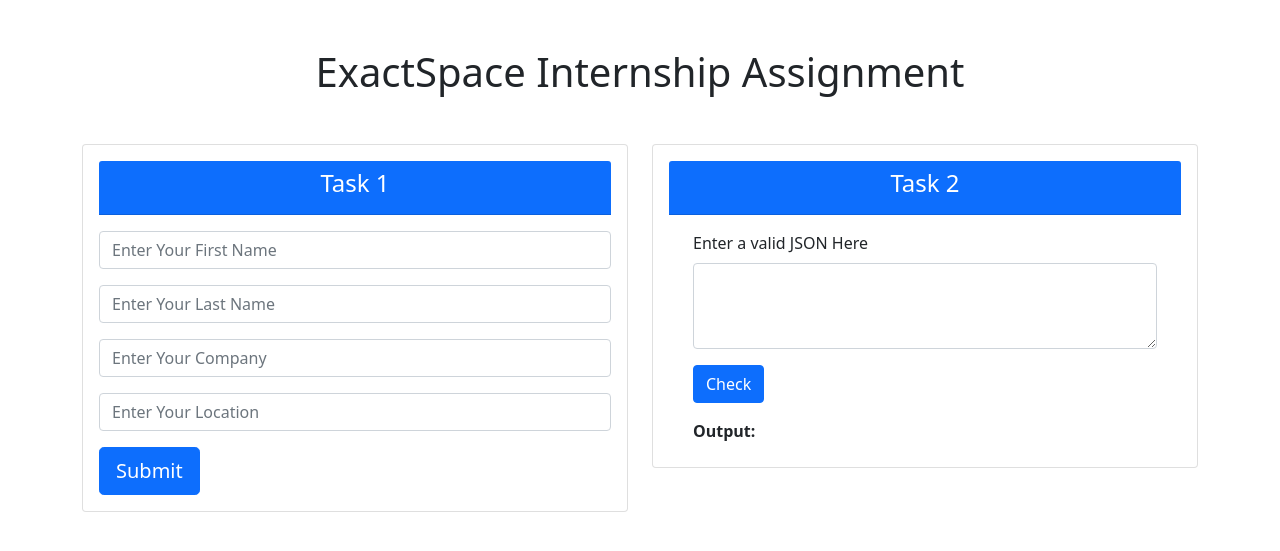
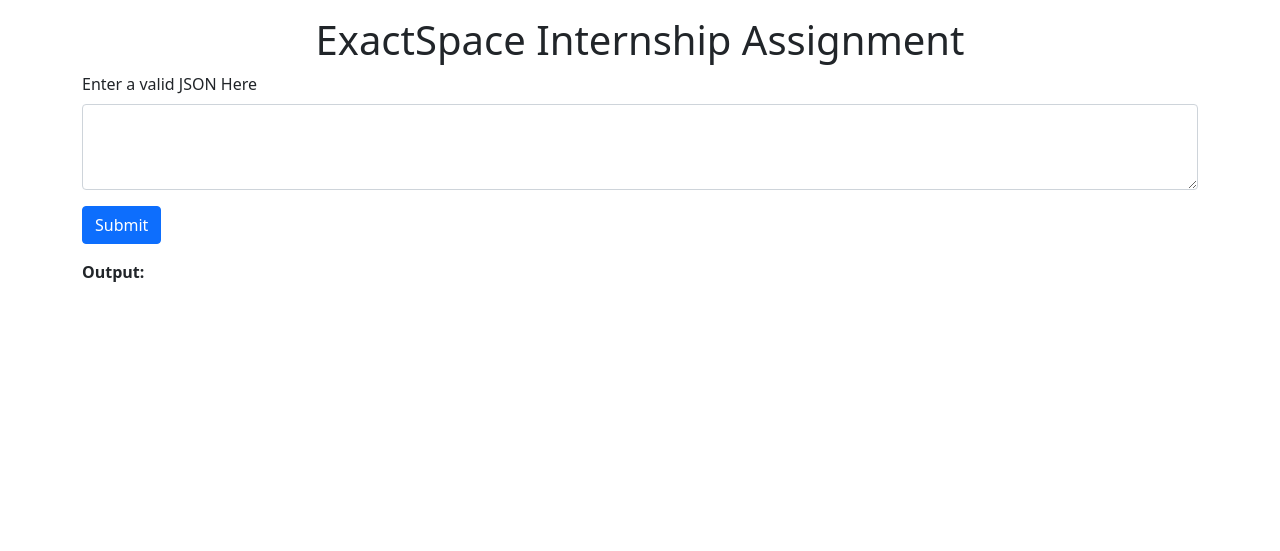
Before and after one commit to ushakya25/assignment, a Flask app: page / in a window 1280 px wide. Shown: the top 551 px of the page. Run offline with Flask 2, Linux system fonts and the light colour scheme; some libraries are stand-ins or nearby versions.

Commit message:
assignment1

```diff
--- a/app.py
+++ b/app.py
@@ -10,7 +10,7 @@
         return "", 400
 
 
-@app.route('/josnapi', methods=['POST'])
+@app.route('/jsonapi', methods=['POST'])
 def validate():
     try:
         request_json = request.get_json()
--- a/templates/index.html
+++ b/templates/index.html
@@ -1,4 +1,3 @@
-
 <!doctype html>
 <html lang="en">
 <head>
@@ -7,76 +6,87 @@
     <meta name="viewport" content="width=device-width, initial-scale=1">
 
     <!-- Bootstrap CSS -->
-    <link href="https://cdn.jsdelivr.net/npm/bootstrap@5.1.3/dist/css/bootstrap.min.css" rel="stylesheet" integrity="sha384-1BmE4kWBq78iYhFldvKuhfTAU6auU8tT94WrHftjDbrCEXSU1oBoqyl2QvZ6jIW3" crossorigin="anonymous">
+    <link href="https://cdn.jsdelivr.net/npm/bootstrap@5.1.3/dist/css/bootstrap.min.css" rel="stylesheet"
+          integrity="sha384-1BmE4kWBq78iYhFldvKuhfTAU6auU8tT94WrHftjDbrCEXSU1oBoqyl2QvZ6jIW3" crossorigin="anonymous">
 
     <title>ML Ops Internship</title>
 </head>
 <body>
-    <h1 class="text-center my-5">ExactSpace Internship Assignment</h1>
-
-    <div class="container mt-5">
-      <div class="row">
-        <div class="col-md-6">
-          <div class="card">
-            <div class="card-body">
-              <div class="card-header bg-primary">
-                <h4 class="text-center text-white">Task 1</h4>
+<h1 class="text-center mt-3">ExactSpace Internship Assignment</h1>
+<div class="container">
+    <form id="user-input" action="/jsonapi" method="post">
+        <div class="mb-3">
+            <label for="txtarea" class="form-label">Enter a valid JSON Here</label>
+            <textarea class="form-control" id="txtarea" rows="3"></textarea>
         </div>
 
-              <form method="post" action="/jsonapi">
-              <div class="my-3">
-
-                <input type="text" class="form-control" name="fname" placeholder="Enter Your First Name">
-              </div>
         <div class="mb-3">
-
-                <input type="text" class="form-control" name="lname" placeholder="Enter Your Last Name">
-              </div>
-              <div class="mb-3">
-
-                <input type="text" class="form-control" name="cmp" placeholder="Enter Your Company">
-              </div>
-              <div class="mb-3">
-
-                <input type="text" class="form-control" name="loc" placeholder="Enter Your Location">
+            <input type="submit" class="btn btn-primary"/>
         </div>
 
-              <input type="submit" class="btn btn-primary btn-lg" value = "Submit">
+        <div for="txtoutput" class="col-md-6" id="output"><b>Output:</b></div>
+
     </form>
 </div>
 
-          </div>
-        </div>
 
-        <div class="col-md-6">
-          <div class="card">
-            <div class="card-body">
-              <div class="card-header bg-primary">
-                <h4 class="text-center text-white">Task 2</h4>
-              </div>
-              <div class="container mt-3">
-              <form>
-                <div class="mb-3">
-                  <label for="txtarea" class="form-label">Enter a valid JSON Here</label>
-                  <textarea class="form-control" id="txt" rows="3"></textarea>
-                </div>
+<script src="https://cdn.jsdelivr.net/npm/bootstrap@5.1.3/dist/js/bootstrap.bundle.min.js"
+        integrity="sha384-ka7Sk0Gln4gmtz2MlQnikT1wXgYsOg+OMhuP+IlRH9sENBO0LRn5q+8nbTov4+1p"
+        crossorigin="anonymous"></script>
+<script src="https://ajax.googleapis.com/ajax/libs/jquery/2.1.3/jquery.min.js"></script>
 
-                <div class="mb-3">
-                  <button type="button" class="btn btn-primary">Check</button>
-                </div>
+<script>
 
-                <label for="txtoutput" class="form-label"><b>Output:</b></label>
-          </form>
-        </div>
-            </div>
+    function parseJson(str) {
+        try {
+            return JSON.parse(str);
+        } catch (e) {
+            return undefined
+        }
+    }
 
-          </div>
-        </div>
-      </div>
-    </div>
+    function renderForm(input) {
+        const $element = $("<form id=\"user-output\"></form>")
 
-    <script src="https://cdn.jsdelivr.net/npm/bootstrap@5.1.3/dist/js/bootstrap.bundle.min.js" integrity="sha384-ka7Sk0Gln4gmtz2MlQnikT1wXgYsOg+OMhuP+IlRH9sENBO0LRn5q+8nbTov4+1p" crossorigin="anonymous"></script>
+        Object.keys(input).forEach(key => {
+            const inputEl = ` <div class="col-md-6">
+            <label for="${key}" class="form-label">${key}</label>
+            <input class="form-control" id="${key}" rows="3" value="${input[key]}" />
+        </div>`
+            $element.append(inputEl)
+        })
+        $("#output").html($element)
+    }
+
+    $("#user-input").submit(function (e) {
+        e.preventDefault()
+        $("#output").html('');
 
 
+        const form = $(this);
+        const input = $("#txtarea").val()
+        const jsonObject = parseJson(input)
+        if (jsonObject) {
+
+            $.ajax({
+                type: form.attr('method'),
+                url: form.attr('action'),
+                data: JSON.stringify(jsonObject),
+                contentType: "application/json; charset=utf-8",
+                traditional: true,
+                success: function () {
+                    console.log('Submission was successful.');
+                    renderForm(jsonObject)
+                },
+                error: function () {
+                    console.log('An error occurred.');
+                    $("#output").html("Invalid Request")
+                },
+            });
+        } else {
+            $("#output").html("Invalid Request")
+        }
+    })
+</script>
 </body>
 </html>
```
Lines whose indentation alone changed are shown as unchanged.
